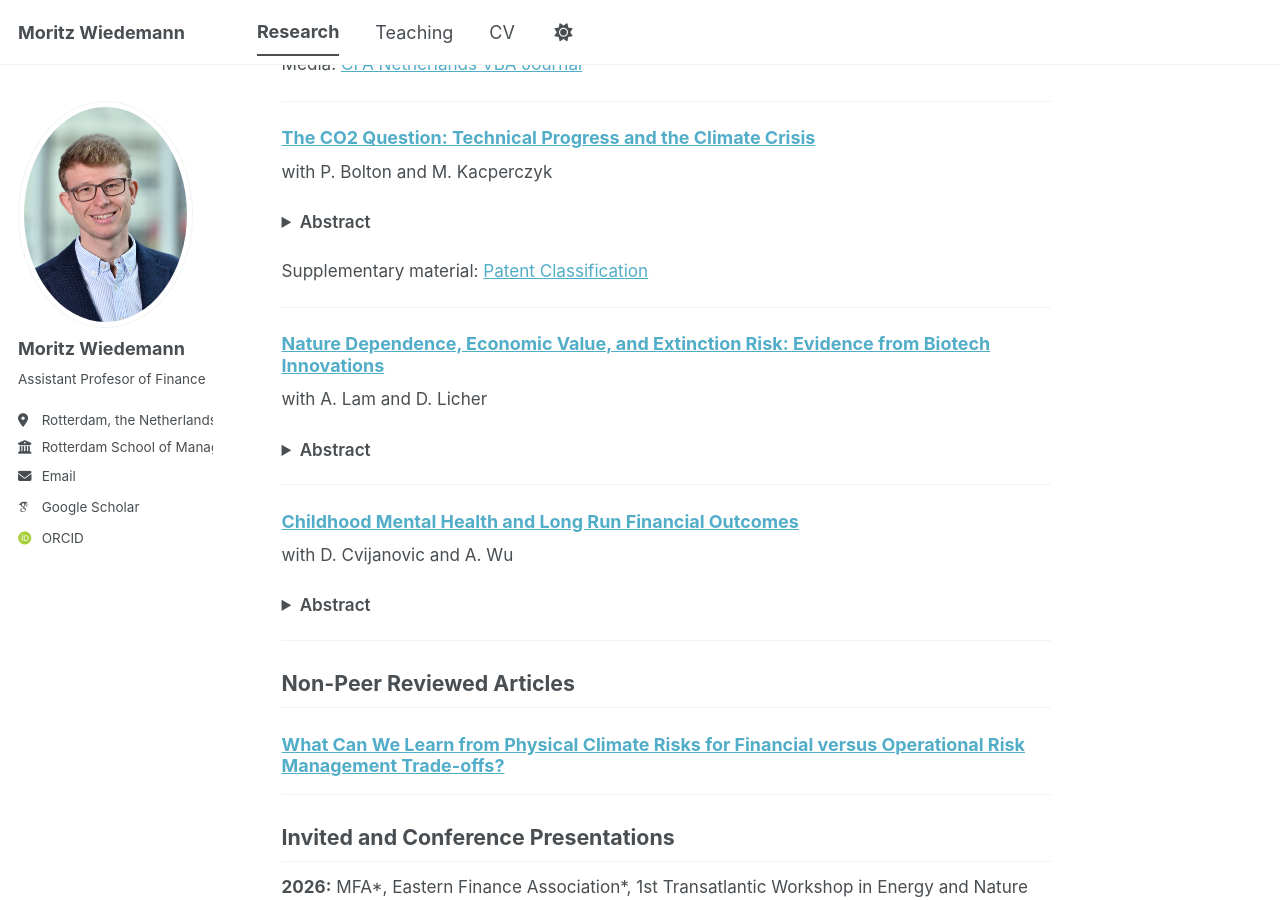
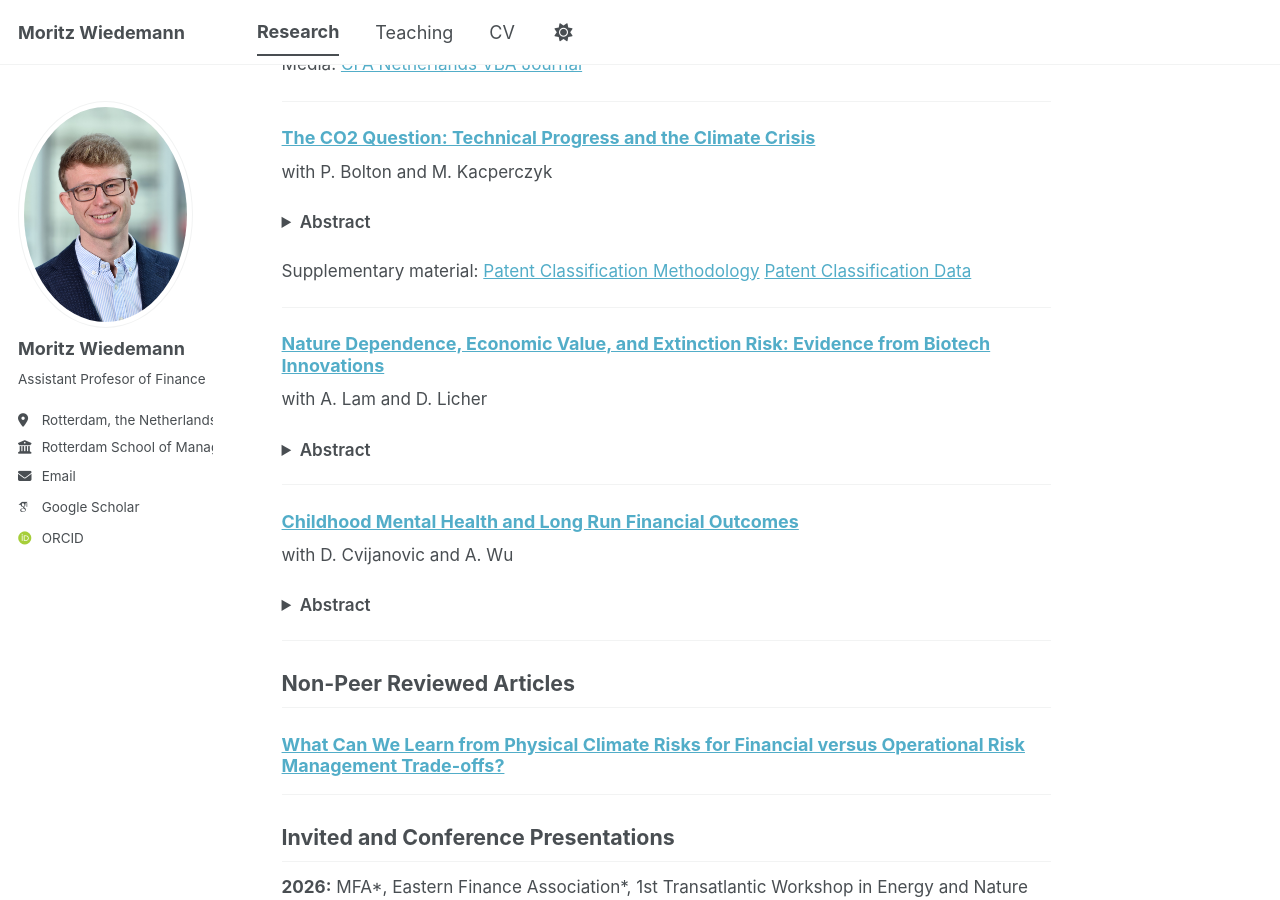
Before and after one commit to WiedemannM/WiedemannM.github.io, a Jekyll site: the page built from _pages/research.md, in a window 1280 px wide and 900 px high, scrolled down 611 px. Built offline with Jekyll 4.4.1, drawn with Linux system fonts in a browser that asks for light colours; some web fonts are replaced; a script bundle is joined from its source files by our own code; library files that are not in the unit come from our copies.

Commit message:
Update research.md

```diff
--- a/_pages/research.md
+++ b/_pages/research.md
@@ -49,7 +49,7 @@ We analyze green and brown R&D activity worldwide and its effects in reducing ca
 
 </details>
 
-Supplementary material: [Patent Classification](/files/DescriptionPatentClassification.pdf)
+Supplementary material: [Patent Classification Methodology](/files/PatentClassificationMethodology_BKW.pdf) [Patent Classification Data](/files/BKW_CO2Question_classification.csv)
 
 ---
 
```
